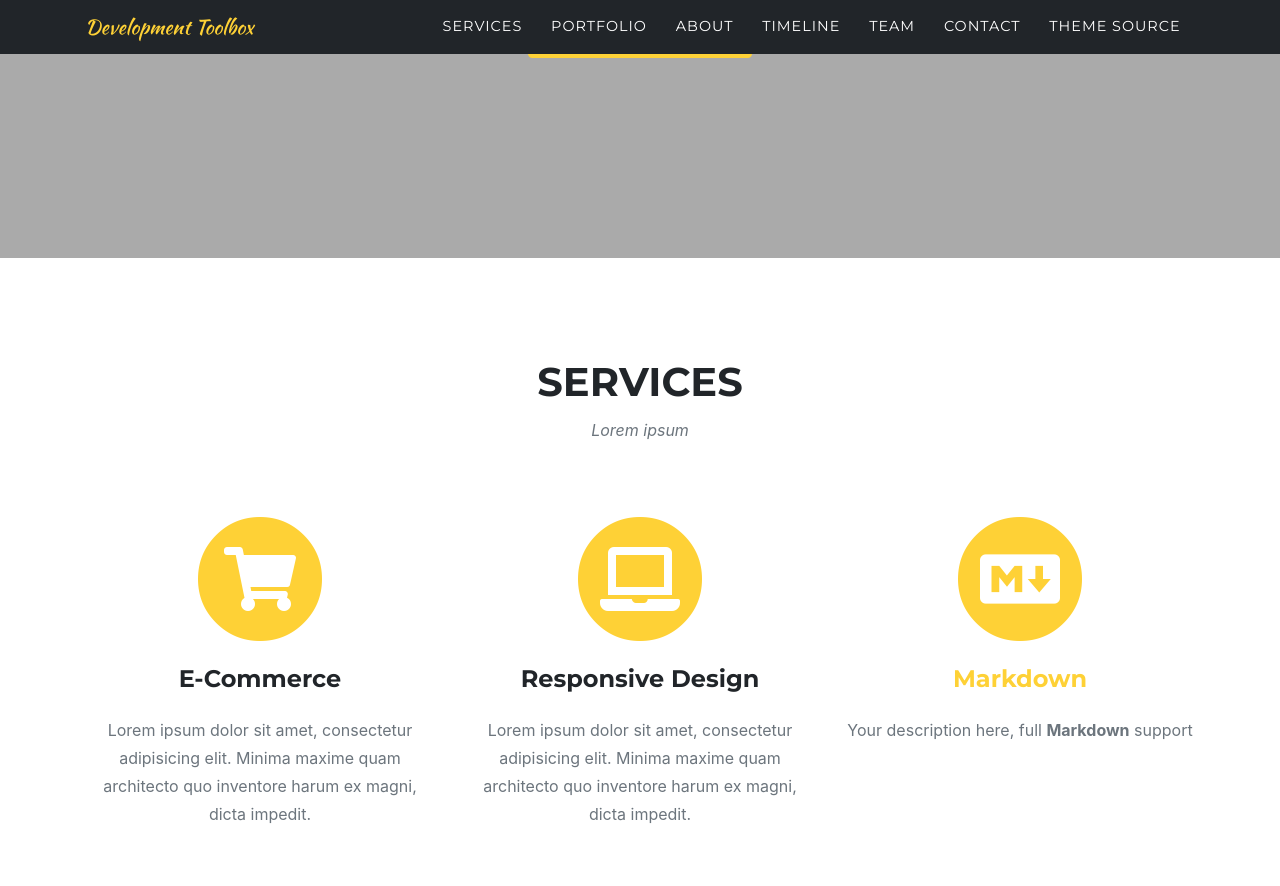
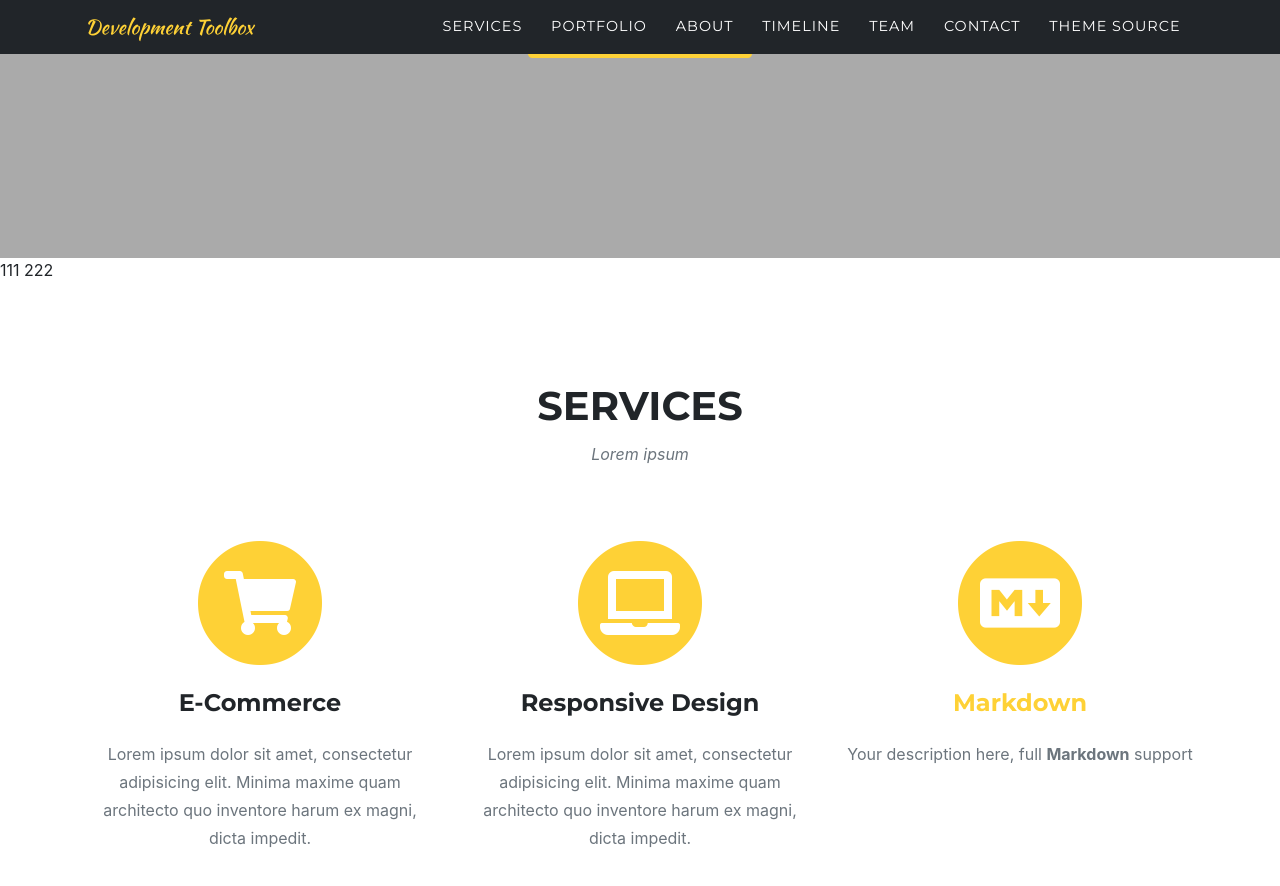
Before and after one commit to xuzhuoxi/xuzhuoxi.github.io, a Jekyll site: the page built from index.md, in a window 1280 px wide and 900 px high, scrolled down 587 px. Shown: the top 886 px of the window. Built offline with Jekyll 4.4.1, drawn with Linux system fonts in a browser that asks for light colours; some web fonts are replaced.

Commit message:
测试。

```diff
--- a/_layouts/home.html
+++ b/_layouts/home.html
@@ -2,12 +2,14 @@
 layout: default
 ---
 {% include navheader.html %}
+
+111
+{{ site.data.i18n[en-US][about.body] }}
+{{ site.data.i18n[en-US].about.body }}
+222
 
 {% for board in site.data.home.boards%}
   {% if board.is_on %}
     {% include {{board.page}} %}
   {% endif %}
 {% endfor %}
-
-{{ site.data.i18n[en-US][about.body] }}
-{{ site.data.i18n[en-US].about.body }}
```
